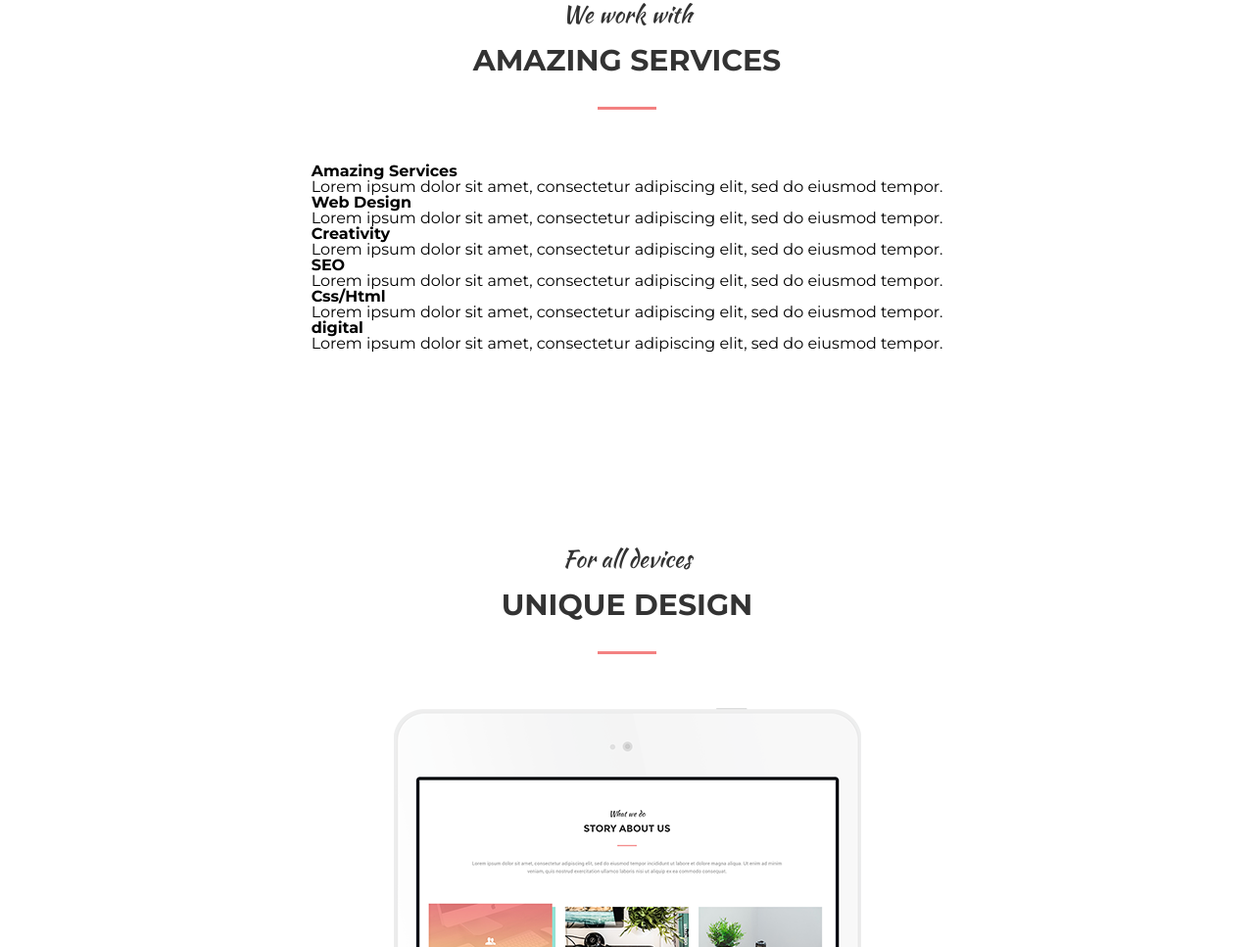
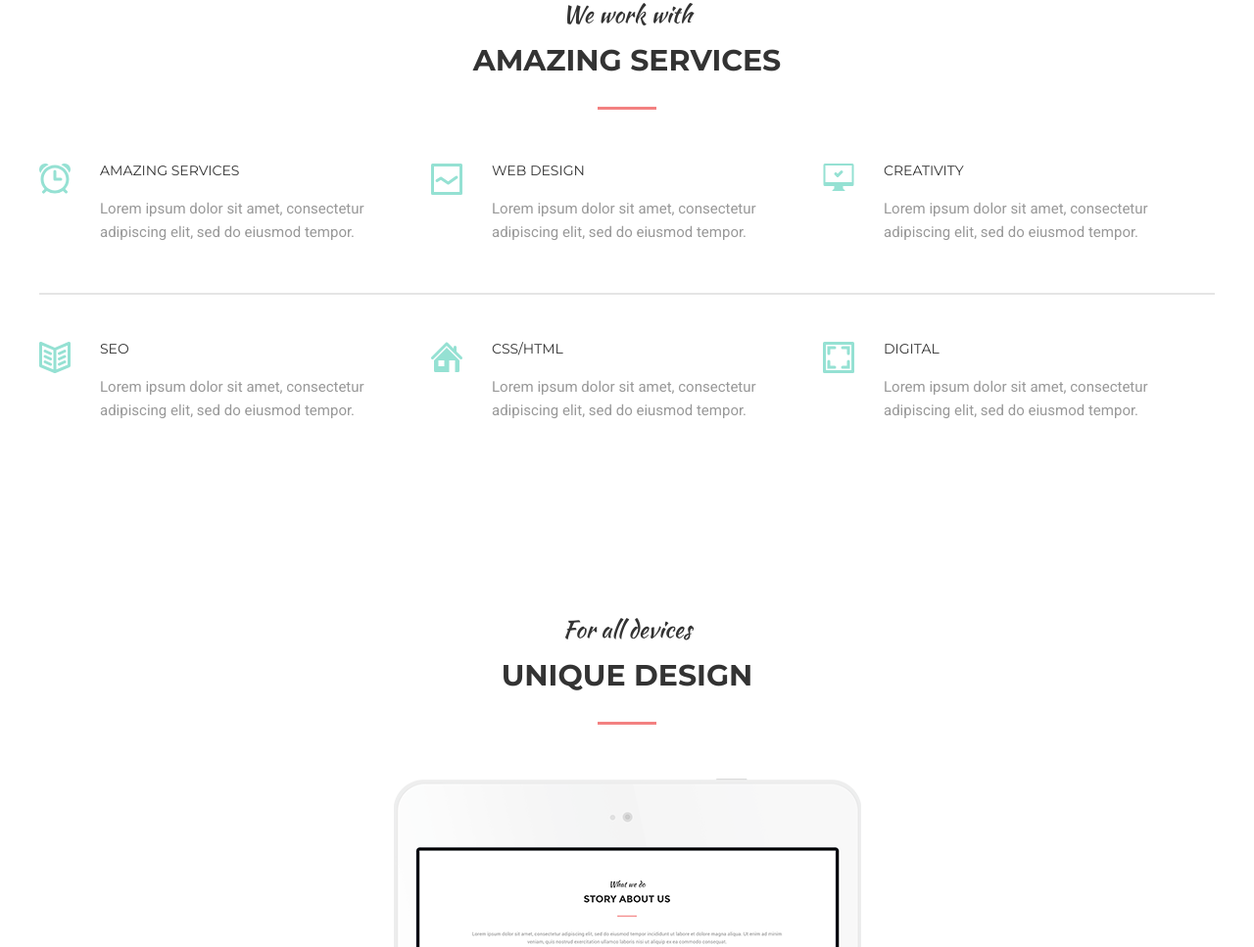
Before and after one commit to mamucha/WebChallange_35, a plain HTML site: page index.html in a window 1280 px wide. Shown: the part 1958-2925 px from the top of the page at 98% size. Drawn offline with nearby package versions, Linux system fonts and the light colour scheme.

Commit message:
add section services

```diff
--- a/index.html
+++ b/index.html
@@ -152,8 +152,11 @@
           </header>
 
           <div class="c-feature">
+            <div class="c-feature__inline">
               <div class="c-feature__box">
-              <div class="c-feature__icon"></div>
+                <div class="c-feature__icon">
+                  <img src="src/img/section-services/svg-1.svg" alt="" />
+                </div>
                 <div class="c-feature__text">
                   <h3 class="c-feature__title">Amazing Services</h3>
                   <p class="c-feature__description">
@@ -164,7 +167,9 @@
               </div>
 
               <div class="c-feature__box">
-              <div class="c-feature__icon"></div>
+                <div class="c-feature__icon">
+                  <img src="src/img/section-services/svg-2.svg" alt="" />
+                </div>
                 <div class="c-feature__text">
                   <h3 class="c-feature__title">Web Design</h3>
                   <p class="c-feature__description">
@@ -175,7 +180,9 @@
               </div>
 
               <div class="c-feature__box">
-              <div class="c-feature__icon"></div>
+                <div class="c-feature__icon">
+                  <img src="src/img/section-services/svg-3.svg" alt="" />
+                </div>
                 <div class="c-feature__text">
                   <h3 class="c-feature__title">Creativity</h3>
                   <p class="c-feature__description">
@@ -184,9 +191,13 @@
                   </p>
                 </div>
               </div>
+            </div>
 
+            <div class="c-feature__inline">
               <div class="c-feature__box">
-              <div class="c-feature__icon"></div>
+                <div class="c-feature__icon">
+                  <img src="src/img/section-services/svg-4.svg" alt="" />
+                </div>
                 <div class="c-feature__text">
                   <h3 class="c-feature__title">SEO</h3>
                   <p class="c-feature__description">
@@ -197,7 +208,9 @@
               </div>
 
               <div class="c-feature__box">
-              <div class="c-feature__icon"></div>
+                <div class="c-feature__icon">
+                  <img src="src/img/section-services/svg-5.svg" alt="" />
+                </div>
                 <div class="c-feature__text">
                   <h3 class="c-feature__title">Css/Html</h3>
                   <p class="c-feature__description">
@@ -208,13 +221,16 @@
               </div>
 
               <div class="c-feature__box">
-              <div class="c-feature__icon"></div>
+                <div class="c-feature__icon">
+                  <img src="src/img/section-services/svg-6.svg" alt="" />
+                </div>
                 <div class="c-feature__text">
                   <h3 class="c-feature__title">digital</h3>
                   <p class="c-feature__description">
                     Lorem ipsum dolor sit amet, consectetur adipiscing elit, sed
                     do eiusmod tempor.
                   </p>
+                </div>
               </div>
             </div>
           </div>
--- a/src/css/05-components/_components.scss
+++ b/src/css/05-components/_components.scss
@@ -1006,3 +1006,55 @@
         text-transform: uppercase;
     }
 }
+
+
+//-------------------------
+
+.c-feature {
+    @include flex(flex, center, center, column);
+    position: relative;
+
+    &::after {
+        @include position($top:50%, $right:0);
+        @include size(100%, 2px);
+        background-color: #e5e5e5;
+    }
+
+    &__inline {
+        @include flex(flex, center, center);
+
+        &:nth-child(1) {
+            margin-bottom: 100px;
+        }
+    }
+
+    &__box {
+        @include flex(flex, flex-start, space-between);
+    }
+
+
+    &__icon {
+        @include size(auto);
+        max-width: 100%;
+        padding-right: 30px;
+    }
+
+    &__title {
+        color: #333333;
+        font-size: 14px;
+        font-weight: 400;
+        text-transform: uppercase;
+        margin-bottom: 20px;
+    }
+
+    &__description {
+        color: #999999;
+        font-family: Roboto;
+        font-size: 15px;
+        font-weight: 400;
+        line-height: 24px;
+    }
+}
+
+
+//-------------------------
```
Also changed, not shown: src/css/style.css, src/img/section-services/svg-1.svg (added), src/img/section-services/svg-2.svg (added), src/img/section-services/svg-3.svg (added), src/img/section-services/svg-4.svg (added), src/img/section-services/svg-5.svg (added), src/img/section-services/svg-6.svg (added), 1 other file. Lines whose indentation alone changed are shown as unchanged.
